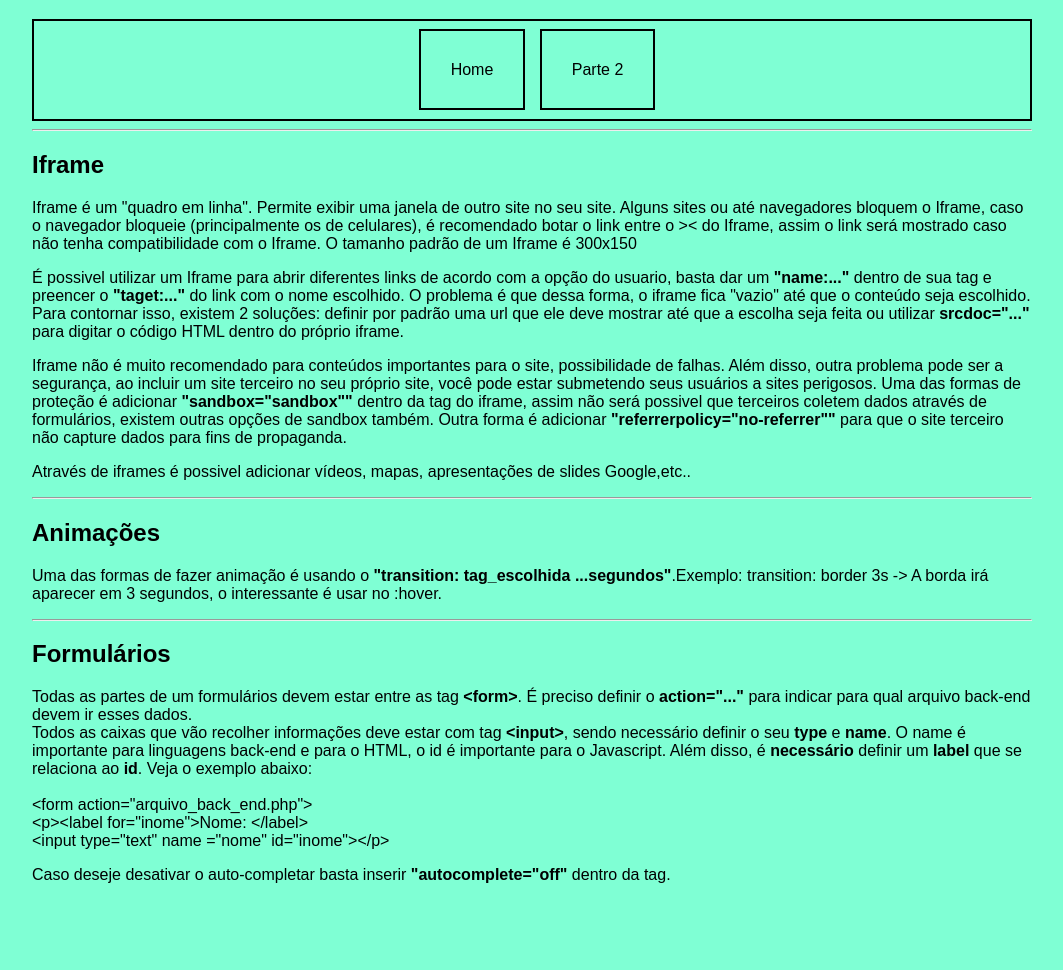
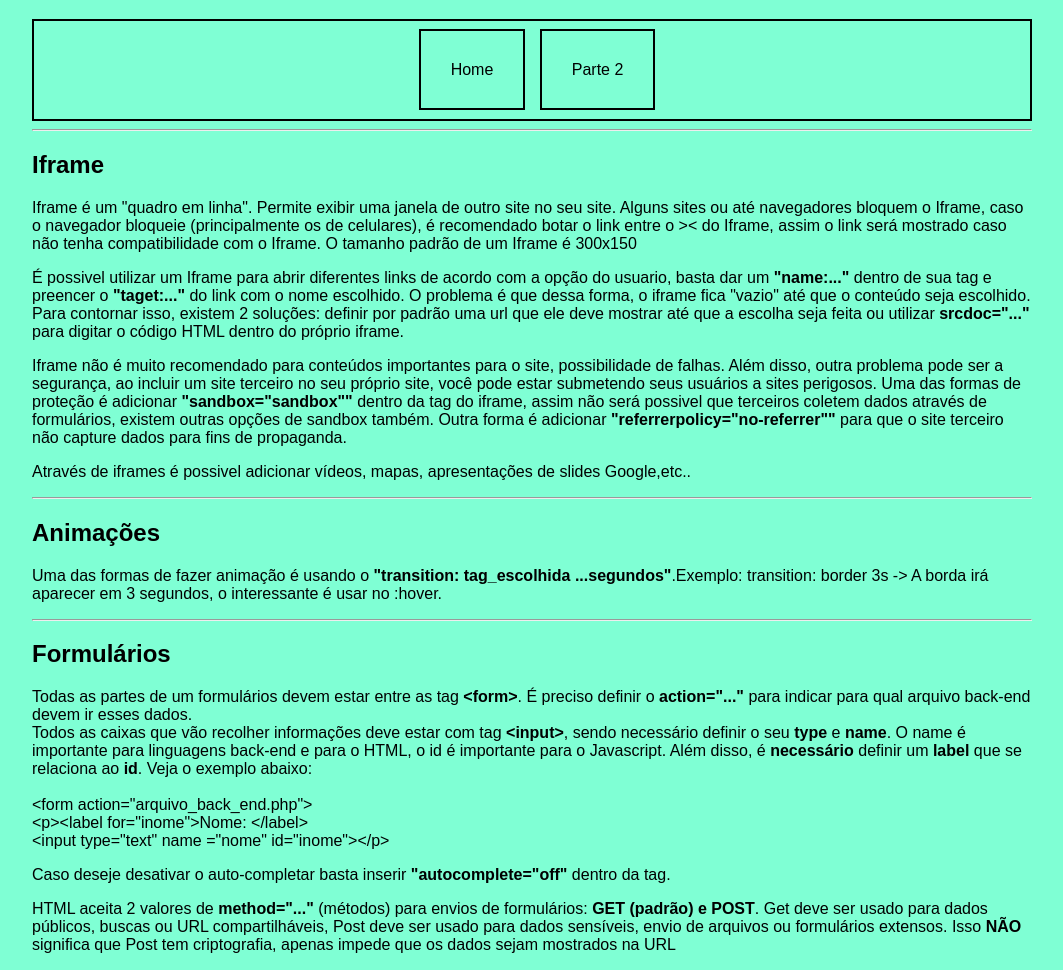
Before and after one commit to rodrigouires/estudos_html, a plain HTML site: page anotacoes2.html in a window 1280 px wide. Shown: the part 61-1031 px from the top of the page, without its empty margins (108-1171 px from the left). Before the commit the page ends 961 px from the top, so only its background shows below. Drawn offline with Linux system fonts and the light colour scheme.

Commit message:
Update anotacoes2.html

```diff
--- a/anotacoes2.html
+++ b/anotacoes2.html
@@ -68,5 +68,6 @@
     &lt;p&gt;&lt;label for="inome"&gt;Nome: &lt;/label&gt;
     <br> &lt;input type="text" name ="nome" id="inome"&gt&lt;/p&gt;</p>
     <p>Caso deseje desativar o auto-completar basta inserir <strong>"autocomplete="off"</strong> dentro da tag.</p>
+    <p>HTML aceita 2 valores de <strong>method="..."</strong> (métodos) para envios de formulários: <strong>GET (padrão) e POST</strong>. Get deve ser usado para dados públicos, buscas ou URL compartilháveis, Post deve ser usado para dados sensíveis, envio de arquivos ou formulários extensos. Isso <strong>NÃO</strong> significa que Post tem criptografia, apenas impede que os dados sejam mostrados na URL</p>
 </body>
 </html>
```
